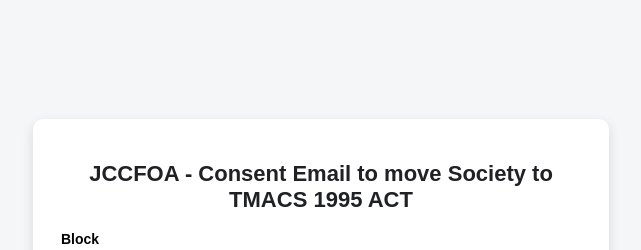
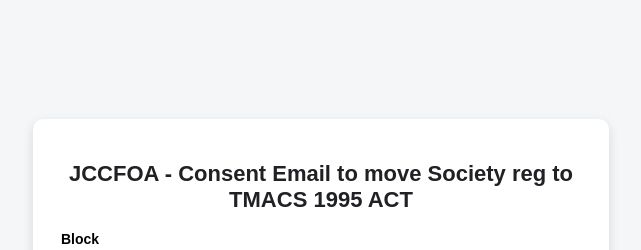
Before and after one commit to jccoacore/tmacs1995, a plain HTML site: page index.html in a window 1280 px wide. Shown: the top 250 px of the page, without its empty margins (319-960 px from the left). Drawn offline with Linux system fonts and the light colour scheme.

Commit message:
Update title and heading for society registration
Signed-off-by: jccoacore <jccoa.core@gmail.com>

```diff
--- a/index.html
+++ b/index.html
@@ -2,7 +2,7 @@
 <html lang="en">
 <head>
   <meta charset="UTF-8">
-  <title>JCCFOA - Send Consent Email to move Society to TMACS 1995 ACT</title>
+  <title>JCCFOA - Send Consent Email to move Society reg to TMACS 1995 ACT</title>
   <meta name="viewport" content="width=device-width, initial-scale=1.0">
 
   <style>
@@ -82,7 +82,7 @@
 <body>
   <div class="container">
     <div class="card">
-      <h1>JCCFOA - Consent Email to move Society to TMACS 1995 ACT </h1>
+      <h1>JCCFOA - Consent Email to move Society reg to TMACS 1995 ACT </h1>
 
       <label for="block">Block</label>
       <select id="block">
```
